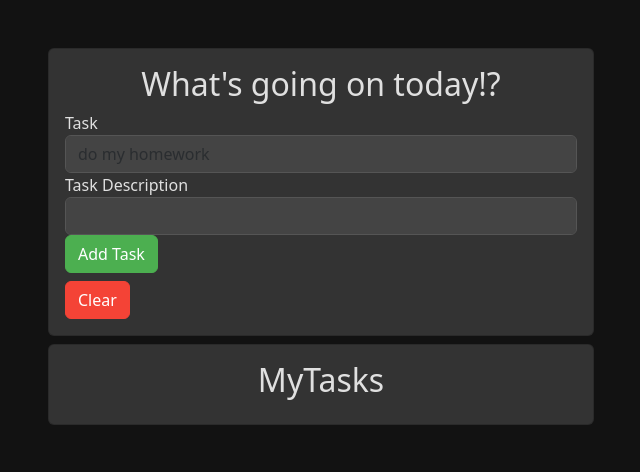
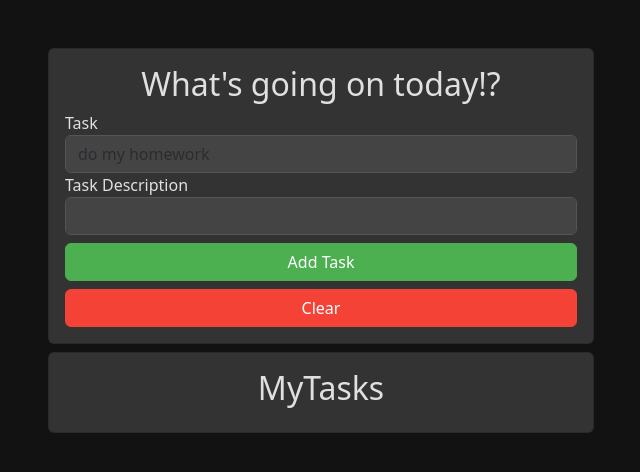
Before and after one commit to oliveiragust/toDo, a Flask app: page / in a window 1280 px wide. Shown: the top 472 px of the page, without its empty margins (319-959 px from the left). Run offline with Flask 3, Linux system fonts and the light colour scheme; data that the repository does not hold is empty; some libraries are stand-ins or nearby versions.

Commit message:
corrigido

```diff
--- a/templates/index.html
+++ b/templates/index.html
@@ -46,10 +46,7 @@
             border-color: #555;
             box-shadow: none;
         }
-        .update-btn {
-            padding: 0.375rem 0.75rem;
-            font-size: 0.875rem;
-        }
+
     </style>
 </head>
 <body>
@@ -74,11 +71,15 @@
                             {{ form.task_description.label }}
                             {{ form.task_description(class="form-control", style="color: #ffffff;") }}
                         </div>
-                        <button type="submit" class="btn btn-primary btn-block">Add Task</button>
+                        <div class="mt-2 d-grid">
+                            <button type="submit" class="btn btn-primary">Add Task</button>
+                        </div>
                     </form>
                     <form method="post" action="/delete">
                         <div class="mt-2 form-group">
-                            <button type="submit" class="btn btn-danger btn-block">Clear</button>
+                            <div class="d-grid">
+                                <button type="submit" class="btn btn-danger">Clear</button>
+                            </div>
                         </div>
                     </form>
                 </div>
@@ -86,13 +87,11 @@
         </div>
     </div>
 
-
-
     <div class="row justify-content-center mt-2">
         <div class="col-md-6">
             <div class="card">
                 <div class="card-body">
-                 <h2 class="card-title text-center">MyTasks</h2>
+                    <h2 class="card-title text-center">MyTasks</h2>
 
                     {% for task in tasks %}
                     <div class="d-flex mb-3 card-body bg-#333">
@@ -115,7 +114,7 @@
             </div>
         </div>
     </div>
-<div class="mt-2"></div>
+    <div class="mt-2"></div>
 </div>
 </body>
 </html>
```
